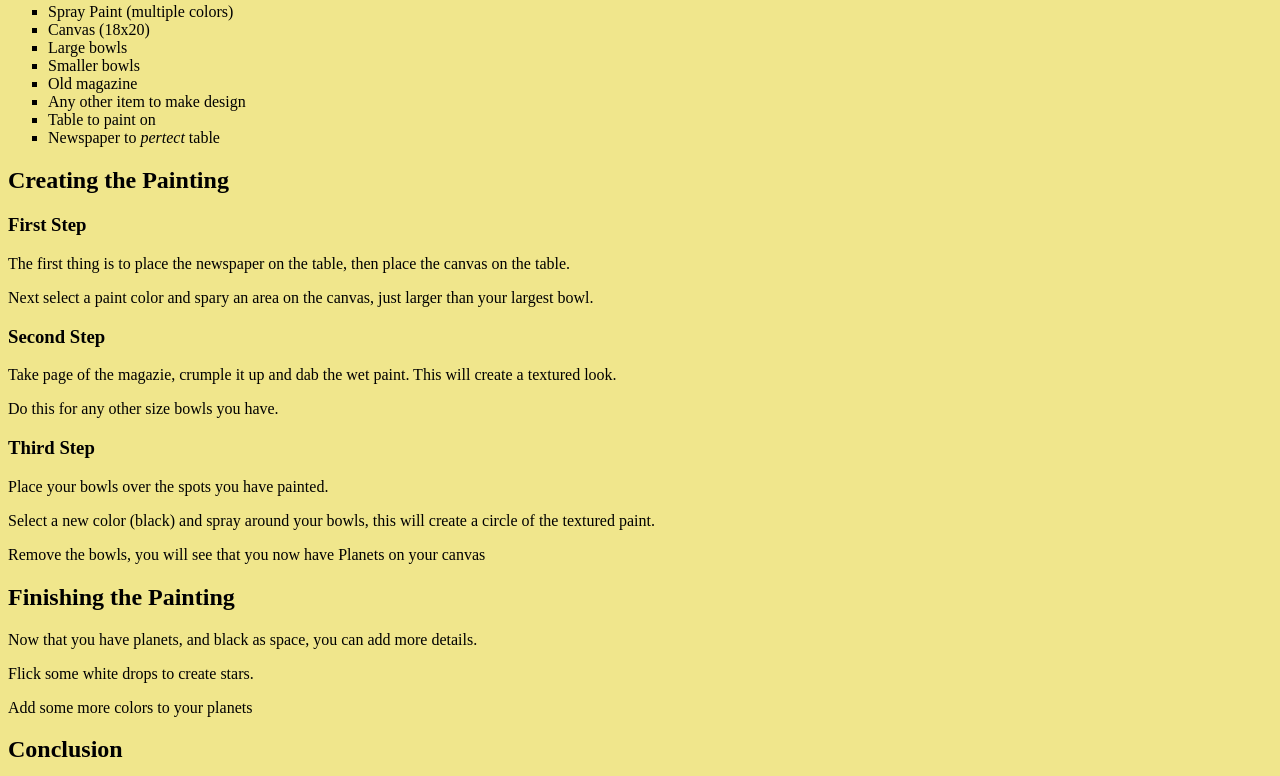
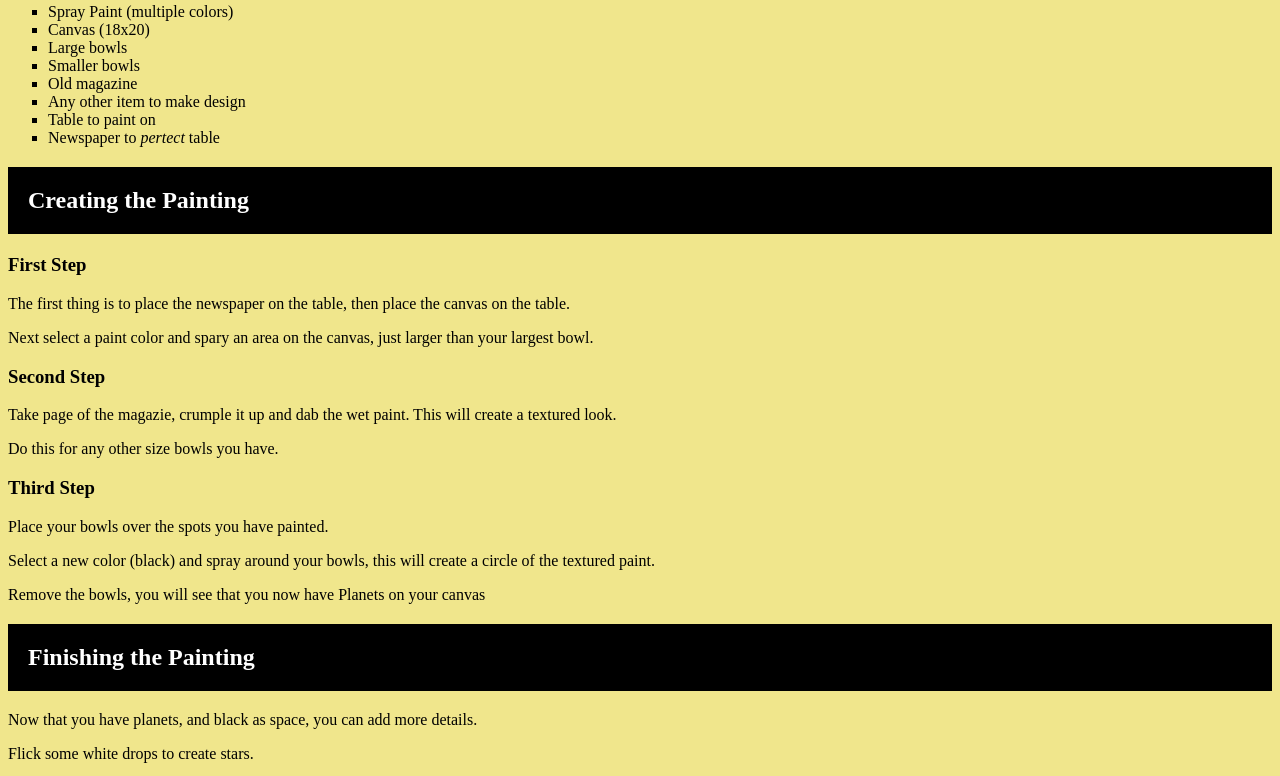
Before and after one commit to Jknight62/HowTo, a plain HTML site: page index.html in a window 1280 px wide. Shown: the part 222-998 px from the top of the page. Drawn offline with Linux system fonts and the light colour scheme.

Commit message:
Update index.html

```diff
--- a/index.html
+++ b/index.html
@@ -1,5 +1,15 @@
 <!DOCTYPE html>
 <html>
+
+  <!--Added the Class stype for my 3 section for Assignment 4A -->
+  <style>
+      .sect {
+    background-color: black;
+    color: white;
+    padding: 20px;
+  }
+  </style>
+
 
   <body style="background-color:khaki;">
 
@@ -25,7 +35,7 @@
 
     <!-- Making the Painting -->
 
-    <h2>Creating the Painting</h2>
+    <h2 class="sect">Creating the Painting</h2>
     <h3>First Step</h3>
     <p>The first thing is to place the newspaper on the table, then place the canvas on the table.</p>
     <p>Next select a paint color and spary an area on the canvas, just larger than your largest bowl.</p>
@@ -39,13 +49,13 @@
     <p>Select a new color (black) and spray around your bowls, this will create a circle of the textured paint.</p>
     <p>Remove the bowls, you will see that you now have Planets on your canvas</p>
 
-    <h2>Finishing the Painting</h2>
+    <h2 class="sect">Finishing the Painting</h2>
     <p>Now that you have planets, and black as space, you can add more details. </p>
     <p>Flick some white drops to create stars.</p>
     <p>Add some more colors to your planets</p>
 
-    <h2>Conclusion</h2>
-    <p>It is a lot of fun creating painting with spray paint.  If you imcorporate more stencils into your artwork it can turn into a wonderful picture.<br> Anyone one with the ability to spray paint, is able to create a beautiful painting is just a little while.</p>
+    <h2 class="sect">Conclusion</h2>
+    <p>It is a lot of fun creating painting with spray paint.  If you imcorporate more stencils into your artwork it can turn into a wonderful picture. Anyone one with the ability to spray paint, is able to create a beautiful painting is just a little while.</p>
 
 
     <!-- Link to Tips on Spray Painting -->
```
